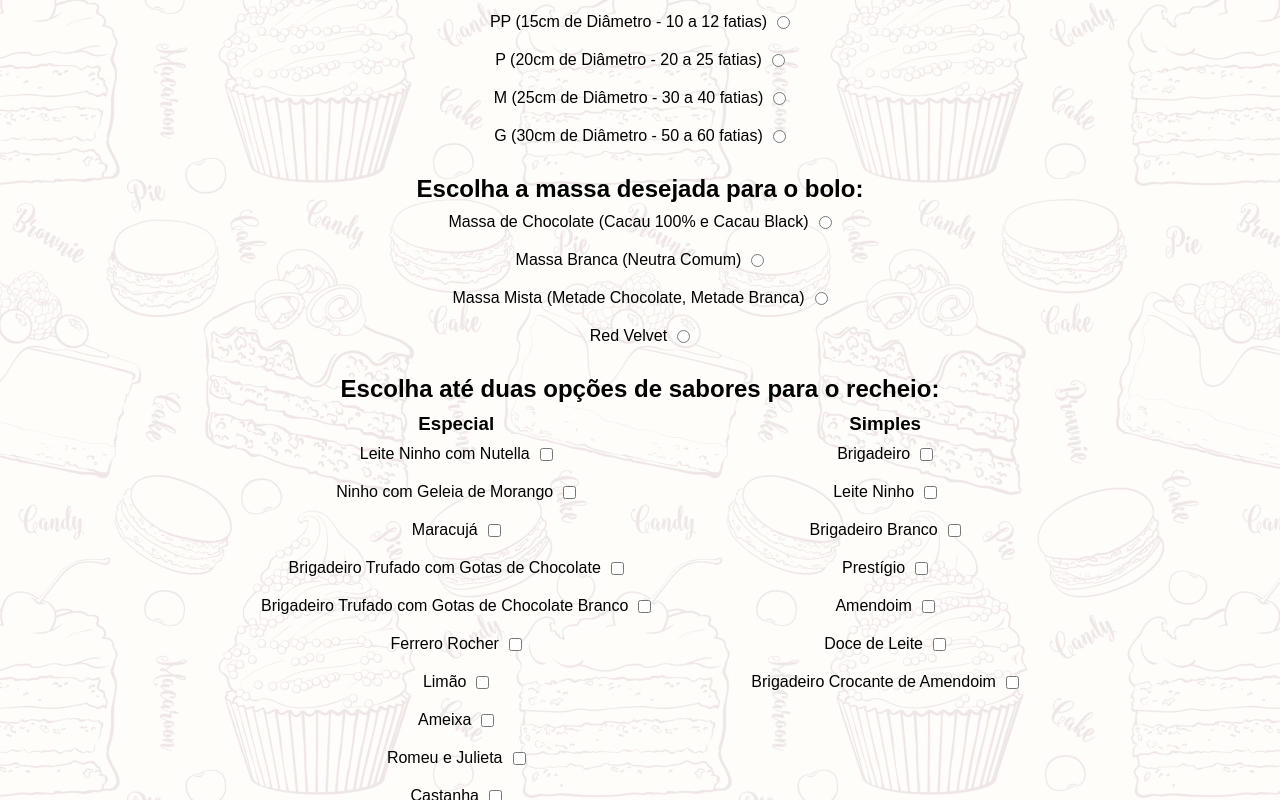
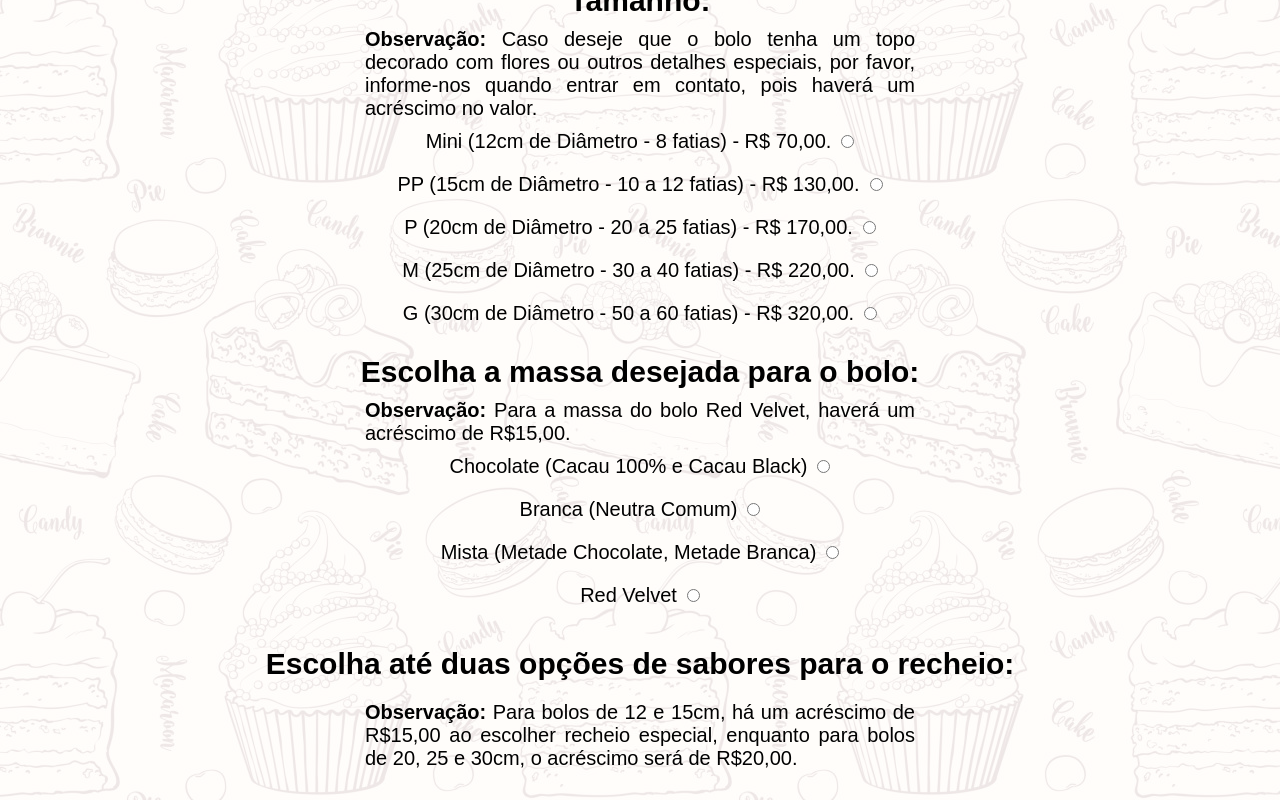
Before and after one commit to iuridantas/confectionery-delicias-candy, a React (Vite) app: page /boloPersonalizado in a window 1280 px wide. Shown: the part 260-1060 px from the top of the page. Built offline with nearby package versions, Linux system fonts and the light colour scheme.

Commit message:
feat: finishing CustomCake and fixing the css

```diff
--- a/src/components/session/sessionCustomCake/sessionDough/index.tsx
+++ b/src/components/session/sessionCustomCake/sessionDough/index.tsx
@@ -16,9 +16,13 @@ export function SessionDough({
   return (
     <DoughSession>
       <h2>Escolha a massa desejada para o bolo:</h2>
+      <p>
+        <strong>Observação:</strong> Para a massa do bolo Red Velvet, haverá um
+        acréscimo de R$15,00.
+      </p>
       <form>
         <label>
-          Massa de Chocolate (Cacau 100% e Cacau Black)
+          Chocolate (Cacau 100% e Cacau Black)
           <input
             type="radio"
             name="dough"
@@ -28,7 +32,7 @@ export function SessionDough({
           />
         </label>
         <label>
-          Massa Branca (Neutra Comum)
+          Branca (Neutra Comum)
           <input
             type="radio"
             name="dough"
@@ -38,7 +42,7 @@ export function SessionDough({
           />
         </label>
         <label>
-          Massa Mista (Metade Chocolate, Metade Branca)
+          Mista (Metade Chocolate, Metade Branca)
           <input
             type="radio"
             name="dough"
--- a/src/components/session/sessionCustomCake/sessionDough/style.ts
+++ b/src/components/session/sessionCustomCake/sessionDough/style.ts
@@ -9,7 +9,14 @@ export const DoughSession = styled.div`
 
   h2 {
     display: flex;
+    font-size: 30px;
     justify-content: center;
+  }
+
+  p {
+    text-align: justify;
+    max-width: 550px;
+    margin: 10px auto 0 auto;
   }
 
   form {
@@ -21,13 +28,27 @@ export const DoughSession = styled.div`
     margin: 10px auto;
     align-items: center;
     display: flex;
+    font-size: 20px;
   }
 
   input {
     margin: auto 0 auto 10px;
   }
 
+  @media only screen and (max-width: 600px) {
+    h2 {
+      font-size: 20px;
+      margin: 10px;
+      text-align: center;
+    }
 
-  @media only screen and (max-width: 600px) {
+    p {
+      font-size: 16px;
+      margin: 10px;
+    }
+
+    label {
+      font-size: 16px;
+    }
   }
 `;
--- a/src/components/session/sessionCustomCake/sessionFilling/index.tsx
+++ b/src/components/session/sessionCustomCake/sessionFilling/index.tsx
@@ -55,9 +55,14 @@ export function SessionFilling({
   return (
     <FillingSession>
       <h2>Escolha até duas opções de sabores para o recheio:</h2>
+      <p>
+        <strong>Observação:</strong> Para bolos de 12 e 15cm, há um acréscimo de
+        R$15,00 ao escolher recheio especial, enquanto para bolos de 20, 25 e
+        30cm, o acréscimo será de R$20,00.
+      </p>
       <div className="column">
         <div className="filling">
-          <h3>Especial</h3>
+          <h2 className="center">Especial</h2>
           <form>
             <label>
               Leite Ninho com Nutella
@@ -170,7 +175,7 @@ export function SessionFilling({
           </form>
         </div>
         <div className="filling">
-          <h3>Simples</h3>
+          <h2 className="center">Simples</h2>
           <form>
             <label>
               Brigadeiro
--- a/src/components/session/sessionCustomCake/sessionFilling/style.ts
+++ b/src/components/session/sessionCustomCake/sessionFilling/style.ts
@@ -7,14 +7,20 @@ export const FillingSession = styled.div`
   margin: 10px auto;
   max-width: 1440px;
 
-  h2{
+  h2 {
+    font-size: 30px;
+    margin: 10px auto;
+  }
+
+  .center {
     display: flex;
     justify-content: center;
   }
 
-  h3{
-    display: flex;
-    justify-content: center;
+  p {
+    text-align: justify;
+    max-width: 550px;
+    margin: 10px auto;
   }
 
   form {
@@ -26,6 +32,7 @@ export const FillingSession = styled.div`
     margin: 10px auto;
     align-items: center;
     display: flex;
+    font-size: 20px;
   }
 
   input {
@@ -41,5 +48,31 @@ export const FillingSession = styled.div`
   }
 
   @media only screen and (max-width: 600px) {
+    h2 {
+      font-size: 20px;
+      margin: 10px;
+      text-align: center;
+    }
+
+    p {
+      font-size: 16px;
+      margin: 10px;
+    }
+
+    label {
+      font-size: 16px;
+    }
+
+    .column {
+      margin: 0 auto;
+    }
+
+    .filling {
+      margin: 10px 25px;
+    }
+
+    input {
+      margin: auto 0 auto 5px;
+    }
   }
 `;
--- a/src/components/session/sessionCustomCake/sessionSize/index.tsx
+++ b/src/components/session/sessionCustomCake/sessionSize/index.tsx
@@ -16,9 +16,14 @@ export function SessionSize({
   return (
     <SizeSession>
       <h2>Tamanho:</h2>
+      <p>
+        <strong>Observação:</strong> Caso deseje que o bolo tenha um topo
+        decorado com flores ou outros detalhes especiais, por favor, informe-nos
+        quando entrar em contato, pois haverá um acréscimo no valor.
+      </p>
       <form>
         <label>
-          Mini (12cm de Diâmetro - 8 fatias)
+          Mini (12cm de Diâmetro - 8 fatias) - R$ 70,00.
           <input
             type="radio"
             name="size"
@@ -28,7 +33,7 @@ export function SessionSize({
           />
         </label>
         <label>
-          PP (15cm de Diâmetro - 10 a 12 fatias)
+          PP (15cm de Diâmetro - 10 a 12 fatias) - R$ 130,00.
           <input
             type="radio"
             name="size"
@@ -38,7 +43,7 @@ export function SessionSize({
           />
         </label>
         <label>
-          P (20cm de Diâmetro - 20 a 25 fatias)
+          P (20cm de Diâmetro - 20 a 25 fatias) - R$ 170,00.
           <input
             type="radio"
             name="size"
@@ -48,7 +53,7 @@ export function SessionSize({
           />
         </label>
         <label>
-          M (25cm de Diâmetro - 30 a 40 fatias)
+          M (25cm de Diâmetro - 30 a 40 fatias) - R$ 220,00.
           <input
             type="radio"
             name="size"
@@ -58,7 +63,7 @@ export function SessionSize({
           />
         </label>
         <label>
-          G (30cm de Diâmetro - 50 a 60 fatias)
+          G (30cm de Diâmetro - 50 a 60 fatias) - R$ 320,00.
           <input
             type="radio"
             name="size"
--- a/src/components/session/sessionCustomCake/sessionSize/style.ts
+++ b/src/components/session/sessionCustomCake/sessionSize/style.ts
@@ -9,7 +9,14 @@ export const SizeSession = styled.div`
 
   h2 {
     display: flex;
+    font-size: 30px;
     justify-content: center;
+  }
+
+  p{
+    text-align: justify;
+    max-width: 550px;
+    margin: 10px auto 0 auto;
   }
 
   form {
@@ -21,6 +28,7 @@ export const SizeSession = styled.div`
     margin: 10px auto;
     align-items: center;
     display: flex;
+    font-size: 20px;
   }
 
   input {
@@ -29,5 +37,19 @@ export const SizeSession = styled.div`
 
 
   @media only screen and (max-width: 600px) {
+    h2 {
+      font-size: 20px;
+      margin: 10px;
+      text-align: center;
+    }
+
+    p {
+      font-size: 16px;
+      margin: 10px;
+    }
+
+    label {
+      font-size: 16px;
+    }
   }
 `;
--- a/src/page/CustomCake/index.tsx
+++ b/src/page/CustomCake/index.tsx
@@ -3,6 +3,7 @@ import { SessionFilling } from '../../components/session/sessionCustomCake/sessi
 import { SessionSize } from '../../components/session/sessionCustomCake/sessionSize';
 import { Container, CakeSession } from './style';
 import { useState } from 'react';
+import { FaWhatsapp } from 'react-icons/fa';
 
 export function CustomCake() {
   const [selectedDough, setSelectedDough] = useState('');
@@ -14,8 +15,23 @@ export function CustomCake() {
     string[]
   >([]);
 
+  function constructWhatsAppURL(
+    selectedSize: string,
+    selectedDough: string,
+    selectedFillings: string[],
+  ) {
+    const message = `Olá, gostaria de fazer um pedido de bolo. Eu gostaria que fosse um bolo de tamanho ${selectedSize}, com uma massa de ${selectedDough} e recheio de ${selectedFillings.join(
+      ' e ',
+    )}. Seria possível me informar o valor total para esse pedido?`;
+    const encodedMessage = encodeURIComponent(message);
+    const phoneNumber = '55082996080689';
+
+    return `https://api.whatsapp.com/send?phone=${phoneNumber}&text=${encodedMessage}`;
+  }
+
   return (
     <Container aria-label="Página Sobre Bolos Personalizados - Delícias de Candy">
+      <h1>Cardápio de Bolos</h1>
       <SessionSize
         selectedSize={selectedSize}
         setSelectedSize={setSelectedSize}
@@ -31,12 +47,31 @@ export function CustomCake() {
         setSelectedSimpleFillings={setSelectedSimpleFillings}
       />
       <CakeSession>
+        <h2>Resumo do pedido:</h2>
         <p>Tamanho do bolo: {selectedSize}</p>
         <p>Massa selecionada: {selectedDough}</p>
         <p>
           Recheios selecionados:{' '}
           {selectedEspecialFillings.concat(selectedSimpleFillings).join(', ')}
         </p>
+        <a
+          href={constructWhatsAppURL(
+            selectedSize,
+            selectedDough,
+            selectedEspecialFillings.concat(selectedSimpleFillings),
+          )}
+          rel="noopener noreferrer"
+          aria-label="WhatsApp de Delicias de Candy"
+          title="WhatsApp de Delicias de Candy"
+        >
+          <h2>
+            <FaWhatsapp
+              className="whatsApp"
+              alt="Ícone representando o WhatsApp de Delicias de Candy"
+            />
+            <span>Fazer o Pedido</span>
+          </h2>
+        </a>
       </CakeSession>
     </Container>
   );
--- a/src/page/CustomCake/style.ts
+++ b/src/page/CustomCake/style.ts
@@ -3,6 +3,48 @@ import styled from 'styled-components';
 export const Container = styled.div`
   display: flex;
   flex-direction: column;
+
+  h1 {
+    display: flex;
+    font-size: 32px;
+    justify-content: center;
+    margin: 10px auto 0 auto;
+  }
+
+  h2 {
+    display: flex;
+    font-size: 30px;
+    align-items: center;
+  }
+
+  p {
+    font-size: 20px;
+  }
+
+  a {
+    display: flex;
+    flex-direction: column;
+    align-items: center;
+    text-decoration: none;
+    color: black;
+    margin: 30px 40px 10px;
+  }
+
+  @media only screen and (max-width: 600px) {
+    h1 {
+      font-size: 22px;
+    }
+
+    h2 {
+      font-size: 20px;
+    }
+
+    p {
+      font-size: 16px;
+      margin: 0 20px;
+      text-align: center;
+    }
+  }
 `;
 
 export const CakeSession = styled.div`
```
